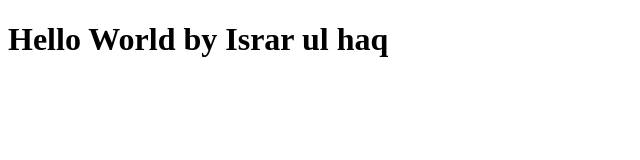
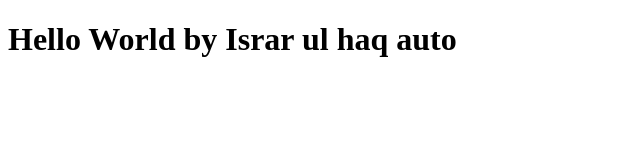
Before and after one commit to i-israr/BootCamp2020, a plain HTML site: page index.html in a window 1280 px wide. Shown: the whole page, without its empty margins (0-640 px from the left). Drawn offline with Linux system fonts and the light colour scheme.

Commit message:
New addition

```diff
--- a/index.html
+++ b/index.html
@@ -6,7 +6,7 @@
     <title>Document</title>
 </head>
 <body>
-    <h1>Hello World by Israr ul haq
+    <h1>Hello World by Israr ul haq auto
     </h1>
 </body>
 </html>
```
